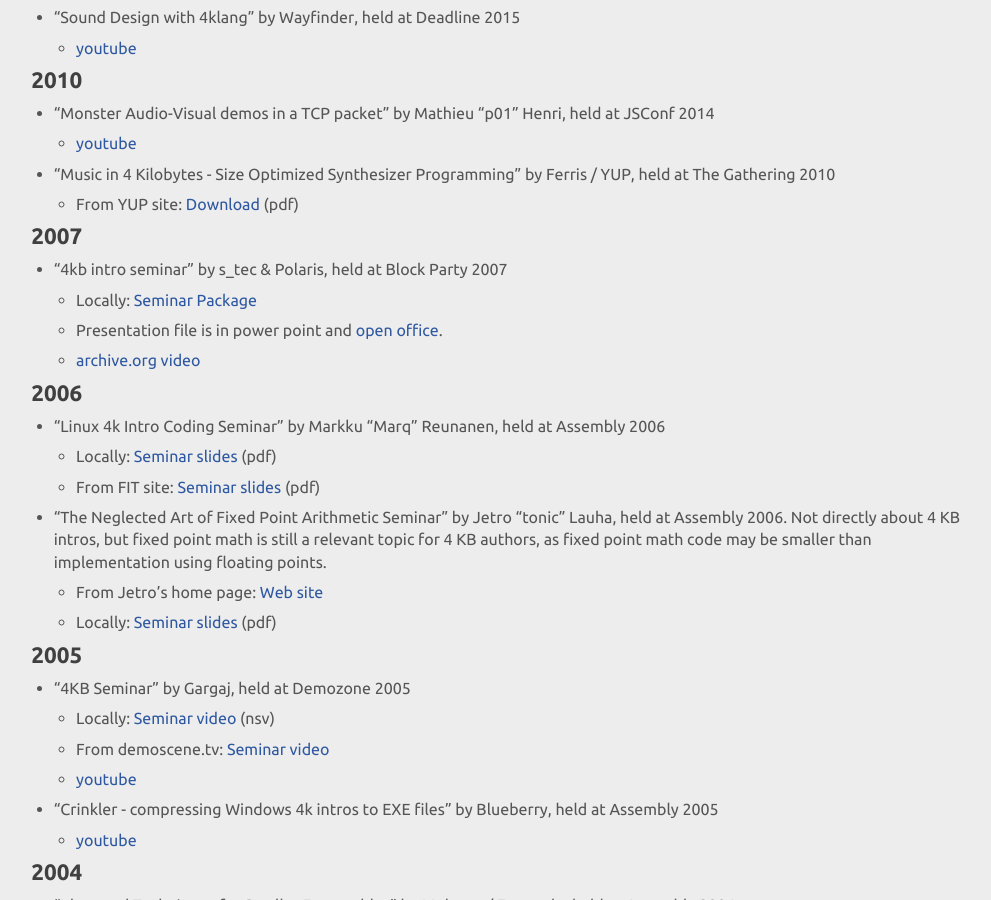
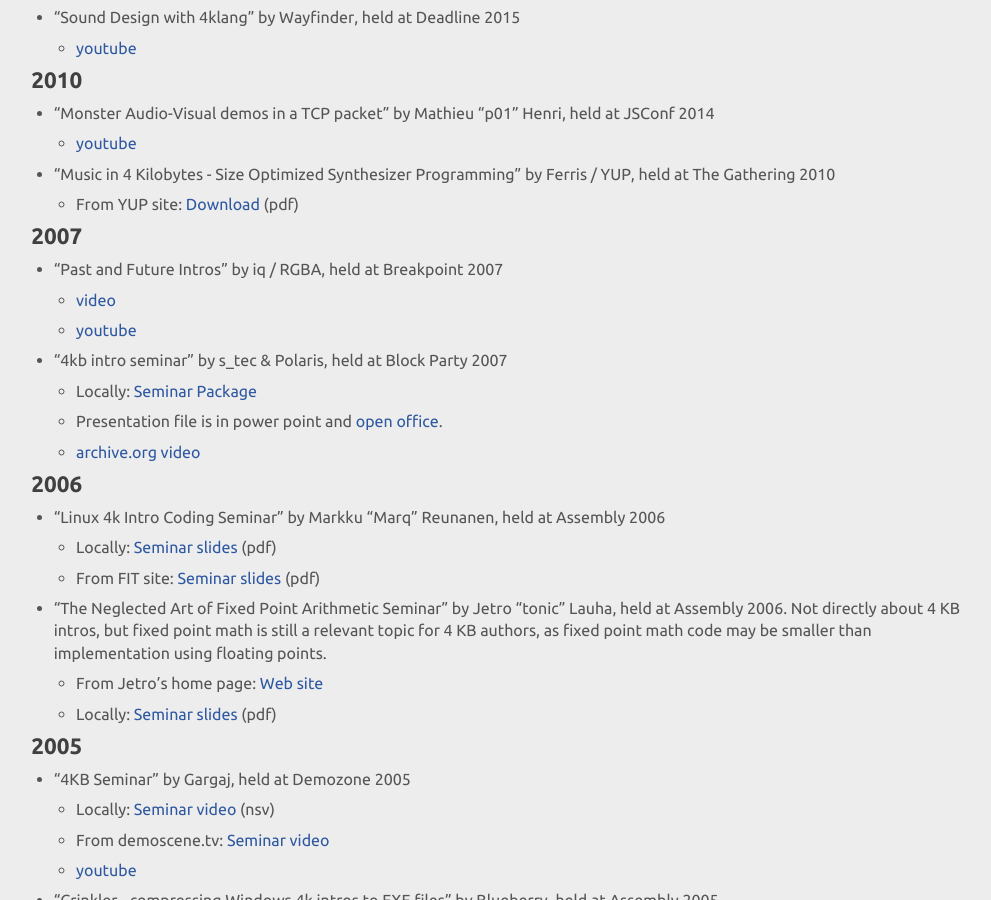
Before and after one commit to in4k/in4k.github.io, a Jekyll site: the page built from wiki/seminars.markdown, in a window 1280 px wide and 900 px high, scrolled down 403 px. Shown: the whole window, without its empty margins (138-1129 px from the left). Built offline with Jekyll 4.4.1, drawn with Linux system fonts in a browser that asks for light colours.

Commit message:
Update seminars.markdown

```diff
--- a/wiki/seminars.markdown
+++ b/wiki/seminars.markdown
@@ -26,6 +26,9 @@
     * From YUP site: [Download](ftp://ftp.untergrund.net/users/thygrion/sosp.zip) (pdf)
 
 ## 2007
+* "Past and Future Intros" by iq / RGBA, held at Breakpoint 2007
+    * [video](ftp://ftp.untergrund.net/users/breakpoint/2007/Seminars/BP07_Seminar_Iq_Rgba'sPastAndFutureIntros_XViD.avi)
+    * [youtube](https://youtu.be/EQ1OpEsZAN0)
 * "4kb intro seminar" by s_tec & Polaris, held at Block Party 2007
     * Locally: [Seminar Package](ftp://ftp.untergrund.net/users/in4kadmin/files/block.party.2007_4k_seminar.zip)
     * Presentation file is in power point and [open office](http://download.openoffice.org/).
```
